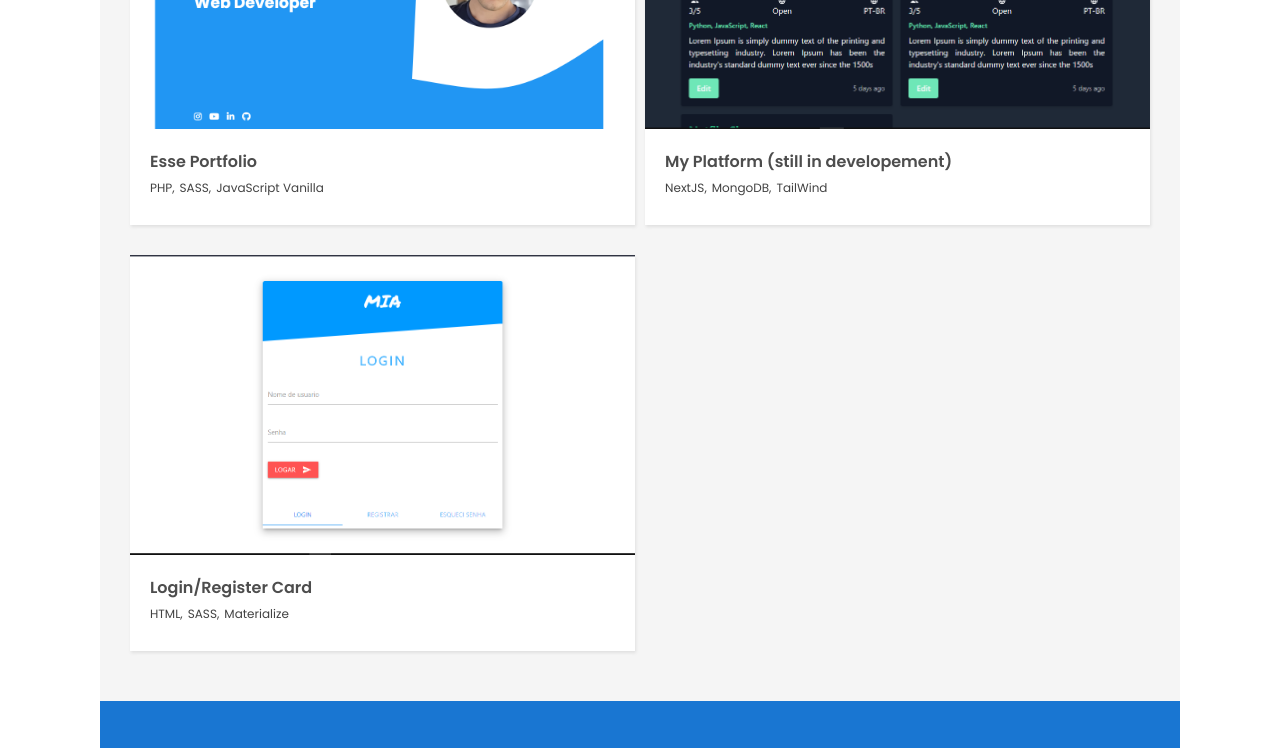
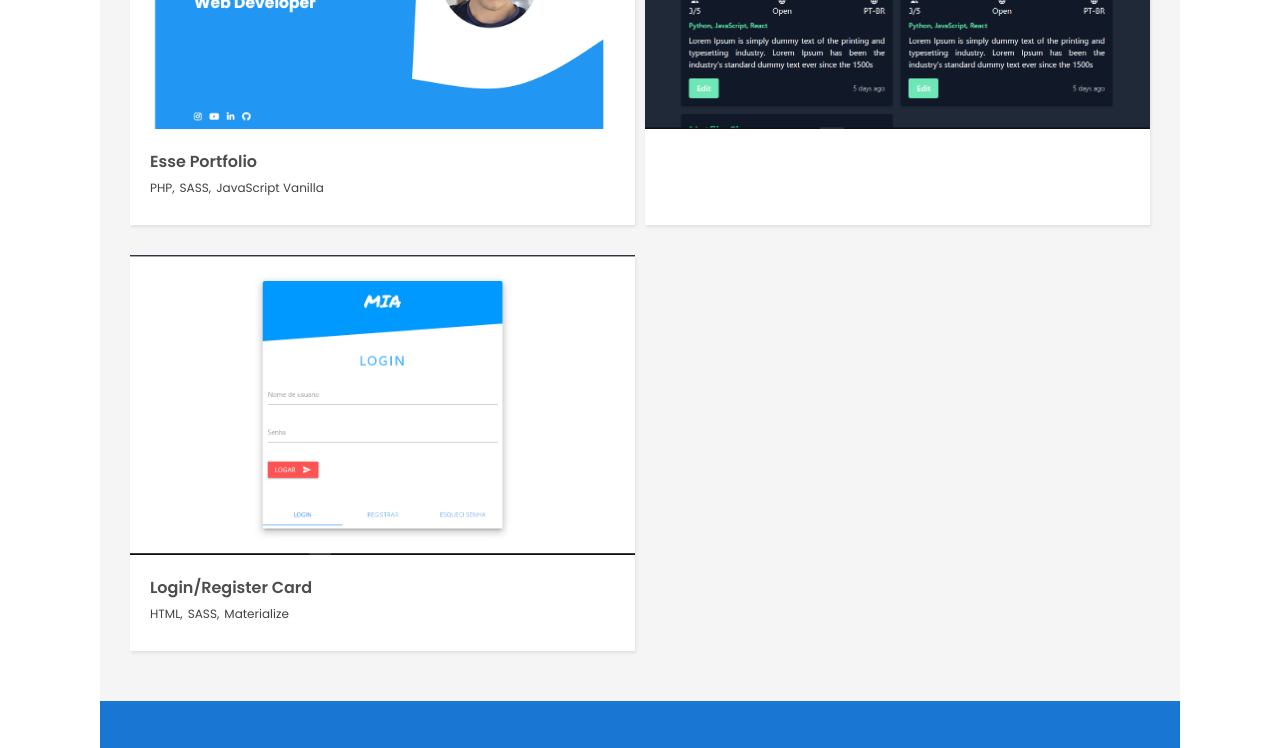
Before and after one commit to caionobrex/caionobrex.github.io, a plain HTML site: page index.html in a window 1280 px wide. Shown: the part 2000-2748 px from the top of the page. Drawn offline with Linux system fonts and the light colour scheme.

Commit message:
Project removed

```diff
--- a/index.html
+++ b/index.html
@@ -175,14 +175,6 @@
 						<img src="./images/project6-medium.png" class="project-card__img">
 					</picture>
 				</div>
-				<div class="project-card__content">
-					<span class="project-card__title">My Platform (still in developement)</span>
-					<ul class="project-card__list">
-						<li class="project-card__list-item">NextJS,</li>
-						<li class="project-card__list-item">MongoDB,</li>
-						<li class="project-card__list-item">TailWind</li>
-					</ul>
-				</div>
 			</div>
 			<div class="project-card">
 				<div class="project-card__img-box">
```
